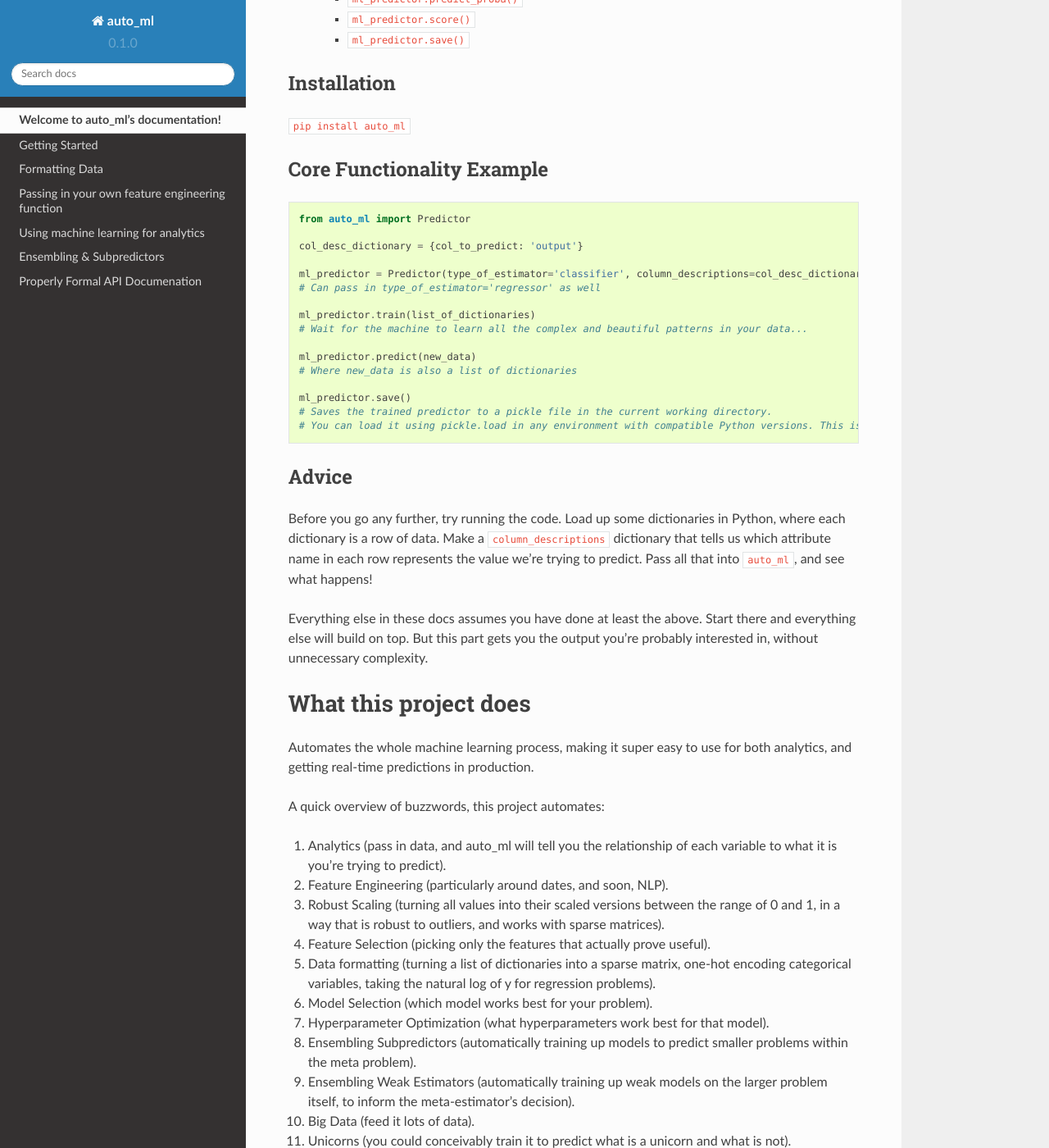
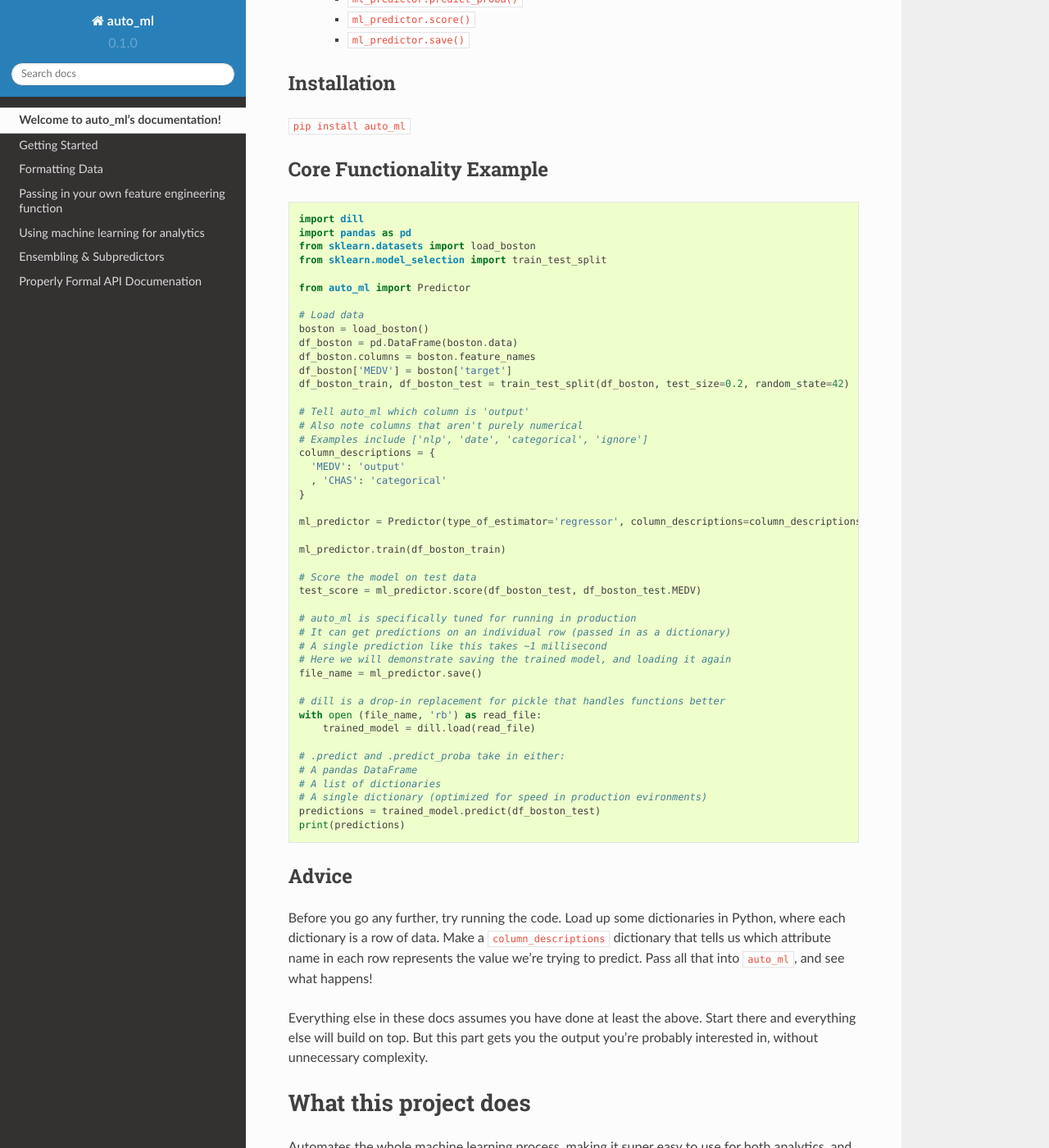
Before and after one commit to ClimbsRocks/auto_ml, a Sphinx documentation site: the page built from docs/source/index.rst, in a window 1280 px wide and 1400 px high, scrolled down 993 px. Shown: the whole window at 82% size. Built offline with Sphinx 7.4.7 and the Read the Docs theme 2.0.0, drawn with Linux system fonts in a browser that asks for light colours.

Commit message:
updates examples, and version bump for scoring update, minor usability improvements

```diff
--- a/docs/source/index.rst
+++ b/docs/source/index.rst
@@ -29,22 +29,51 @@
 
 .. code-block:: python
 
+  import dill
+  import pandas as pd
+  from sklearn.datasets import load_boston
+  from sklearn.model_selection import train_test_split
+
   from auto_ml import Predictor
 
-  col_desc_dictionary = {col_to_predict: 'output'}
+  # Load data
+  boston = load_boston()
+  df_boston = pd.DataFrame(boston.data)
+  df_boston.columns = boston.feature_names
+  df_boston['MEDV'] = boston['target']
+  df_boston_train, df_boston_test = train_test_split(df_boston, test_size=0.2, random_state=42)
 
-  ml_predictor = Predictor(type_of_estimator='classifier', column_descriptions=col_desc_dictionary)
-  # Can pass in type_of_estimator='regressor' as well
+  # Tell auto_ml which column is 'output'
+  # Also note columns that aren't purely numerical
+  # Examples include ['nlp', 'date', 'categorical', 'ignore']
+  column_descriptions = {
+    'MEDV': 'output'
+    , 'CHAS': 'categorical'
+  }
 
-  ml_predictor.train(list_of_dictionaries)
-  # Wait for the machine to learn all the complex and beautiful patterns in your data...
+  ml_predictor = Predictor(type_of_estimator='regressor', column_descriptions=column_descriptions)
 
-  ml_predictor.predict(new_data)
-  # Where new_data is also a list of dictionaries
+  ml_predictor.train(df_boston_train)
 
-  ml_predictor.save()
-  # Saves the trained predictor to a pickle file in the current working directory.
-  # You can load it using pickle.load in any environment with compatible Python versions. This is what you'll want to use for easily transferring from research into production!
+  # Score the model on test data
+  test_score = ml_predictor.score(df_boston_test, df_boston_test.MEDV)
+
+  # auto_ml is specifically tuned for running in production
+  # It can get predictions on an individual row (passed in as a dictionary)
+  # A single prediction like this takes ~1 millisecond
+  # Here we will demonstrate saving the trained model, and loading it again
+  file_name = ml_predictor.save()
+
+  # dill is a drop-in replacement for pickle that handles functions better
+  with open (file_name, 'rb') as read_file:
+      trained_model = dill.load(read_file)
+
+  # .predict and .predict_proba take in either:
+  # A pandas DataFrame
+  # A list of dictionaries
+  # A single dictionary (optimized for speed in production evironments)
+  predictions = trained_model.predict(df_boston_test)
+  print(predictions)
 
 Advice
 ------
--- a/setup.py
+++ b/setup.py
@@ -31,7 +31,7 @@
     # Versions should comply with PEP440.  For a discussion on single-sourcing
     # the version across setup.py and the project code, see
     # https://packaging.python.org/en/latest/single_source_version.html
-    version='1.9',
+    version='1.9.1',
 
     description='Automated machine learning for production and analytics',
     long_description=long_description,
```
Also changed, not shown: README.md (+41 -7 lines).
